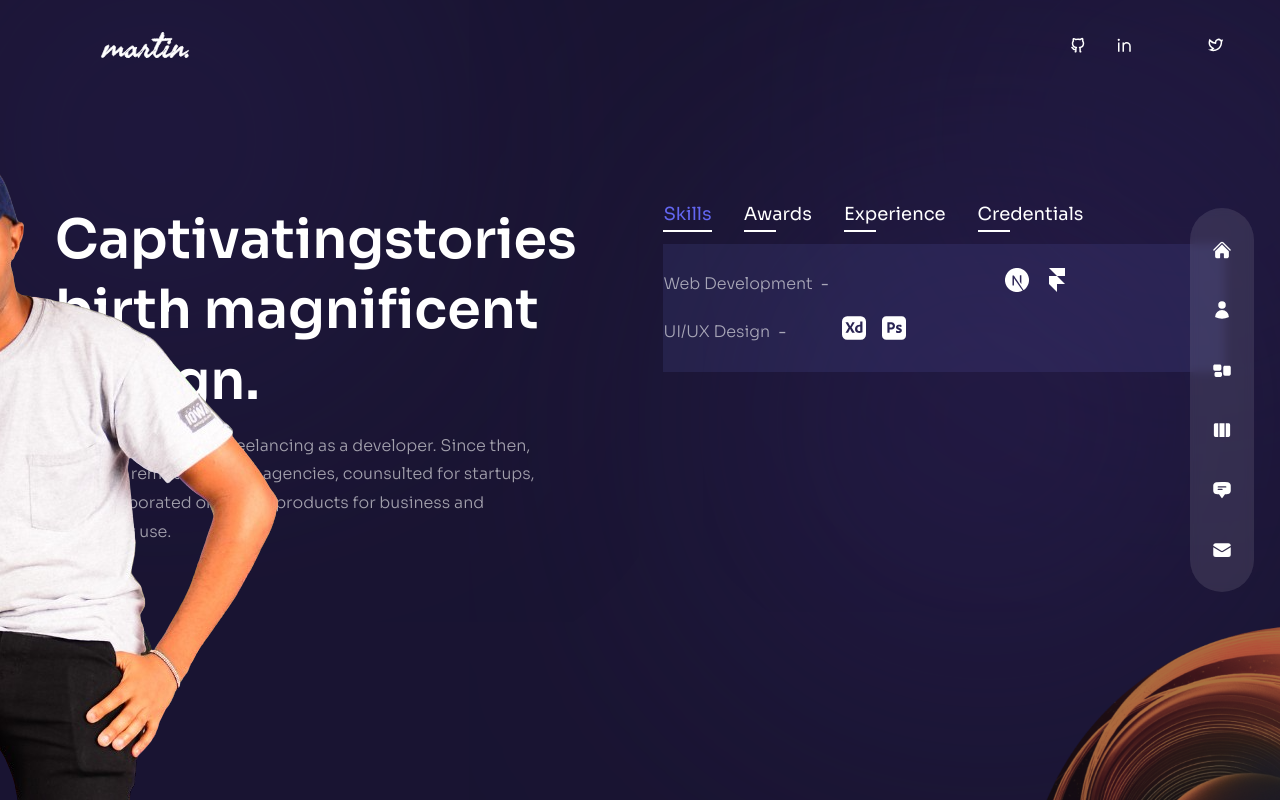
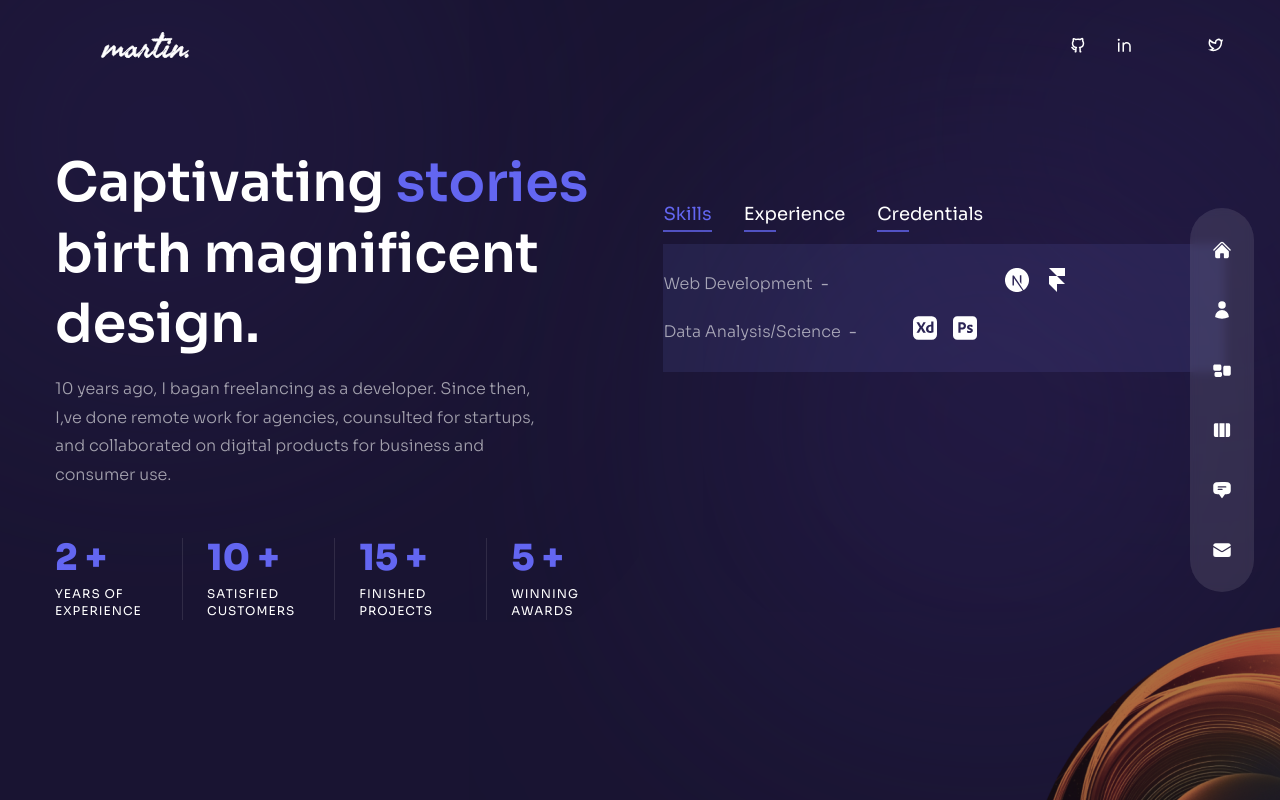
Before and after one commit to mine-martin/2023_Portfolio, a Next.js app: page /about in a window 1280 px wide. Built offline with nearby package versions, Linux system fonts and the light colour scheme; some icons are missing.

Commit message:
Added About page

```diff
--- a/pages/about/index.js
+++ b/pages/about/index.js
@@ -18,28 +18,13 @@ import {
   SiNextdotjs,
 } from 'react-icons/si';
 
+import CountUp from 'react-countup';
+
 // data
 export const aboutData = [
   {
     title: 'skills',
-    // info: [
-    //   {
-    //     title: 'Web Development',
-    //     icons: [
-    //       <FaHtml5 />,
-    //       <FaCss3 />,
-    //       <FaJs />,
-    //       <FaReact />,
-    //       <SiNextdotjs />,
-    //       <SiFramer />,
-    //       <FaWordpress />,
-    //     ],
-    //   },
-    //   {
-    //     title: 'UI/UX Design',
-    //     icons: [<FaFigma />, <SiAdobexd />, <SiAdobephotoshop />],
-    //   },
-    // ],
+
     info: [
       {
         title: 'Web Development',
@@ -50,11 +35,10 @@ export const aboutData = [
           <FaReact key="react" />,
           <SiNextdotjs key="nextjs" />,
           <SiFramer key="framer" />,
-          <FaWordpress key="wordpress" />,
         ],
       },
       {
-        title: 'UI/UX Design',
+        title: 'Data Analysis/Science',
         icons: [
           <FaFigma key="figma" />,
           <SiAdobexd key="adobexd" />,
@@ -63,19 +47,19 @@ export const aboutData = [
       },
     ],
   },
-  {
-    title: 'awards',
-    info: [
-      {
-        title: 'Webby Awards - Honoree',
-        stage: '2011 - 2012',
-      },
-      {
-        title: 'Adobe Design Achievement Awards - Finalist',
-        stage: '2009 - 2010',
-      },
-    ],
-  },
+  // {
+  //   title: 'awards',
+  //   info: [
+  //     {
+  //       title: 'Webby Awards - Honoree',
+  //       stage: '2011 - 2012',
+  //     },
+  //     {
+  //       title: 'Adobe Design Achievement Awards - Finalist',
+  //       stage: '2009 - 2010',
+  //     },
+  //   ],
+  // },
   {
     title: 'experience',
     info: [
@@ -127,24 +111,94 @@ const About = () => {
         exit="hidden"
         className="hidden xl:flex absolute bottom-0 -left-[370px]"
       >
-        <Avatar />
+        {/* <Avatar /> */}
       </motion.div>
 
       <div className="container mx-auto h-full flex flex-col items-center xl:flex-row gap-x-6">
         {/* text */}
         <div className="flex-1 flex flex-col justify-center">
-          <h2 className="h2">
-            Captivating<span>stories</span> birth magnificent design.
-          </h2>
-          <p className="max-w-[500px] mx-auto xl:mx-0 mb-6 xl:mb-12 px-2 xl:px-0">
+          <motion.h2
+            variants={fadeIn('down', 0.2)}
+            initial="hidden"
+            animate="show"
+            exit="hidden"
+            className="h2"
+          >
+            Captivating<span className="text-indigo-500"> stories</span>{' '}
+            birth magnificent design.
+          </motion.h2>
+          <motion.p
+            variants={fadeIn('down', 0.4)}
+            initial="hidden"
+            animate="show"
+            exit="hidden"
+            className="max-w-[500px] mx-auto xl:mx-0 mb-6 xl:mb-12 px-2 xl:px-0"
+          >
             10 years ago, I bagan freelancing as a developer. Since then, I,ve
             done remote work for agencies, counsulted for startups, and
             collaborated on digital products for business and consumer use.
-          </p>
+          </motion.p>
+
+          {/* counters */}
+          <motion.div
+            variants={fadeIn('down', 0.6)}
+            initial="hidden"
+            animate="show"
+            exit="hidden"
+            className="hidden md:flex md:max-w-xl xl:max-w-none mx-auto xl:mx-0 mb-8"
+          >
+            <div className="flex flex-1 xl:gap-x-6">
+              {/* experience */}
+              <div className="relative flex-1 after:w-[1px] after:h-full after:bg-white/10 after:absolute after:top-0 after:right-0">
+                <div className="text-2xl xl:text-4xl font-extrabold text-indigo-500 mb-2">
+                  <CountUp start={0} end={2} duration={8} /> +
+                </div>
+                <div className="text-xs uppercase tracking-[1px] leading-[1.4] max-w-[100px]:">
+                  Years of experience
+                </div>
+              </div>
+
+              {/* customers */}
+              <div className="relative flex-1 after:w-[1px] after:h-full after:bg-white/10 after:absolute after:top-0 after:right-0">
+                <div className="text-2xl xl:text-4xl font-extrabold text-indigo-500 mb-2">
+                  <CountUp start={0} end={10} duration={5} /> +
+                </div>
+                <div className="text-xs uppercase tracking-[1px] leading-[1.4] max-w-[100px]:">
+                  Satisfied customers
+                </div>
+              </div>
+
+              {/* Projects */}
+              <div className="relative flex-1 after:w-[1px] after:h-full after:bg-white/10 after:absolute after:top-0 after:right-0">
+                <div className="text-2xl xl:text-4xl font-extrabold text-indigo-500 mb-2">
+                  <CountUp start={0} end={15} duration={5} /> +
+                </div>
+                <div className="text-xs uppercase tracking-[1px] leading-[1.4] max-w-[100px]:">
+                  Finished Projects
+                </div>
+              </div>
+
+              {/* awards */}
+              <div className="relative flex-1">
+                <div className="text-2xl xl:text-4xl font-extrabold text-indigo-500 mb-2">
+                  <CountUp start={0} end={5} duration={5} /> +
+                </div>
+                <div className="text-xs uppercase tracking-[1px] leading-[1.4] max-w-[100px]:">
+                  Winning Awards
+                </div>
+              </div>
+            </div>
+          </motion.div>
         </div>
 
         {/* info */}
-        <div className="flex flex-col w-full xl:max-w-[48%] h-[400px]">
+        <motion.div
+          variants={fadeIn('left', 0.4)}
+          initial="hidden"
+          animate="show"
+          exit="hidden"
+          className="flex flex-col w-full xl:max-w-[48%] h-[400px]"
+        >
           <div className="flex gap-x-4 xl:gap-x-8 mx-auto xl:mx-0 mb-4">
             {aboutData.map((data, dataIndex) => {
               return (
@@ -153,7 +207,7 @@ const About = () => {
                   className={`${
                     index === dataIndex &&
                     'text-indigo-500 after:w-[100%] after:text-indigo-500 after:transition-all after:duration-300 '
-                  } cursor-pointer capitalize xl:text-lg relative after:w-8 after:h-[2px] after:bg-white after:absolute after:-bottom-1 after:left-0`}
+                  } cursor-pointer capitalize xl:text-lg relative after:w-8 after:h-[2px] after:bg-indigo-500/75 after:absolute after:-bottom-1 after:left-0`}
                   onClick={() => setIndex(dataIndex)}
                 >
                   {data.title}
@@ -184,7 +238,7 @@ const About = () => {
               );
             })}
           </div>
-        </div>
+        </motion.div>
       </div>
     </div>
   );
--- a/pages/index.js
+++ b/pages/index.js
@@ -1,27 +1,39 @@
-import Image from "next/image"
-import { motion } from "framer-motion";
+import Image from 'next/image';
+import { motion } from 'framer-motion';
 
-import ParticlesContainer from "../components/ParticlesContainer";
-import ProjectsBtn from "../components/ProjectsBtn";
-import Avatar from "../components/Avatar";
+import ParticlesContainer from '../components/ParticlesContainer';
+import ProjectsBtn from '../components/ProjectsBtn';
+import Avatar from '../components/Avatar';
 
-import { fadeIn } from '../variants'
+import { fadeIn } from '../variants';
 
 const Home = () => {
   return (
     <div className="bg-primary/60 h-full">
-
       {/* text */}
       <div className="w-full h-full bg-gradient-to-r from-primary/10 via-black/90 to-black/20">
         <div className="text-center flex flex-col justify-center xl:pt-40 xl:text-left h-full container mx-auto">
-
           {/* tittle */}
-          <motion.h1 variants={fadeIn('down', 0.2)} initial="hidden" animate="show" exit="hidden" className="h1">Transfoming Ideas
+          <motion.h1
+            variants={fadeIn('down', 0.2)}
+            initial="hidden"
+            animate="show"
+            exit="hidden"
+            className="h1"
+          >
+            Transfoming Ideas
             <br />
-            <span className="text-accent">Digital Reality</span>
+            <span className="text-indigo-500/75">Digital Reality</span>
           </motion.h1>
-          <motion.p variants={fadeIn('down', 0.3)} initial="hidden" animate="show" exit="hidden" className="max-w-sm xl:max-w-xl mx-auto xl:mx-0 mb-10 xl:mb-16">
-            Lorem ipsum dolor sit amet consectetur, adipisicing elit. In modi, facilis molestiae reprehenderit quas officiis ullam sunt veniam sit quo nihil doloribus unde voluptatibus eos est architecto. Veritatis, quod modi?
+          <motion.p
+            variants={fadeIn('down', 0.3)}
+            initial="hidden"
+            animate="show"
+            exit="hidden"
+            className="max-w-sm xl:max-w-xl mx-auto xl:mx-0 mb-10 xl:mb-16"
+          >
+            Lorem ipsum dolor sit amet consectetur, adipisicing elit. In modi,
+            facilis molestiae reprehenderit quas officiis ullam sunt veniam
           </motion.p>
 
           {/* button */}
@@ -29,19 +41,25 @@ const Home = () => {
             <ProjectsBtn />
           </div>
 
-          <motion.div variants={fadeIn('down', 0.4)} initial="hidden" animate="show" exit="hidden"
-            className="hidden xl:flex">
+          <motion.div
+            variants={fadeIn('down', 0.4)}
+            initial="hidden"
+            animate="show"
+            exit="hidden"
+            className="hidden xl:flex"
+          >
             <ProjectsBtn />
           </motion.div>
         </div>
       </div>
       {/* image */}
       <div className="w-[1200px] h-full absolute right-0 bottom-0">
-
-        <div className='bg-none xl:bg-explosion xl:bg-cover xl:bg-right xl:bg-no-repeat w-full h-full absolute mix-blend-hue translate-z-0'>image</div>
+        <div className="bg-none xl:bg-explosion xl:bg-cover xl:bg-right xl:bg-no-repeat w-full h-full absolute mix-blend-hue translate-z-0">
+          image
+        </div>
 
         {/* particles */}
-        <ParticlesContainer className='w-full h-full' />
+        <ParticlesContainer className="w-full h-full" />
 
         {/* my avatar */}
         <motion.div
@@ -51,12 +69,13 @@ const Home = () => {
           exit="hidden"
           transition={{ duration: 1, ease: 'easeInOut' }}
           className="w-full h-full max-w-[737px] max-h-[678px] absolute -bottom-40 -right-0 lg:-bottom-55
-         lg:right-[8%]">
+         lg:right-[8%]"
+        >
           <Avatar />
         </motion.div>
       </div>
     </div>
-  )
+  );
 };
 
 export default Home;
```
